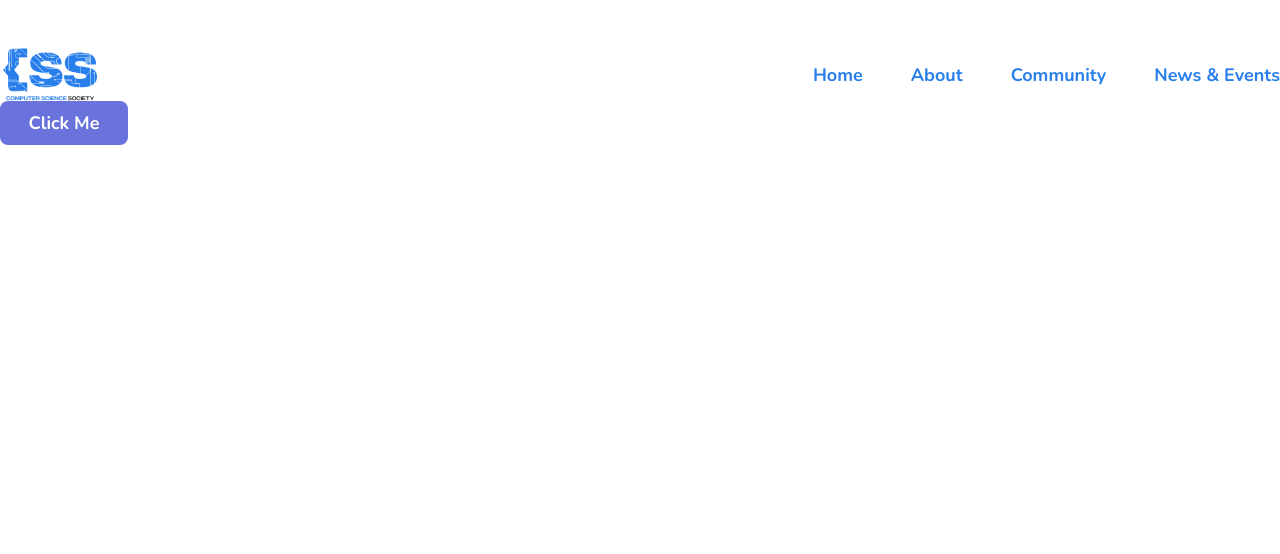
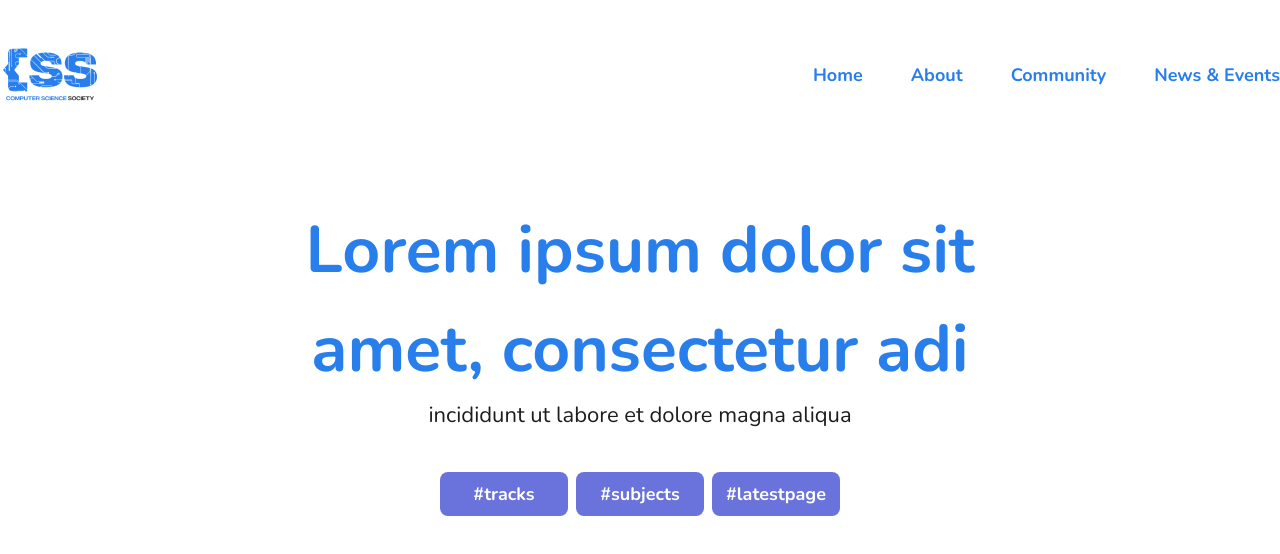
Before and after one commit to neilcasas/final-ustcss, a React (Vite) app: page / in a window 1280 px wide. Shown: the top 554 px of the page. Built offline with nearby package versions, Linux system fonts and the light colour scheme.

Commit message:
Added herocomponent and base sizes

```diff
--- a/package.json
+++ b/package.json
@@ -23,6 +23,8 @@
     "eslint-plugin-react-hooks": "^4.6.0",
     "eslint-plugin-react-refresh": "^0.4.3",
     "postcss": "^8.4.31",
+    "prettier": "^3.0.3",
+    "prettier-plugin-tailwindcss": "^0.5.6",
     "tailwindcss": "^3.3.5",
     "vite": "^4.4.5"
   }
--- a/src/App.jsx
+++ b/src/App.jsx
@@ -1,11 +1,11 @@
-import Button from "./components/Button";
+import Hero from "./components/Hero";
 import Header from "./components/Header";
 
 function App() {
   return (
     <>
       <Header />
-      <Button text="Click Me" />
+      <Hero />
     </>
   );
 }
--- /dev/null
+++ b/src/components/Hero.jsx
@@ -0,0 +1,20 @@
+import React from "react";
+import Button from "./Button";
+
+const Hero = () => {
+  return (
+    <div className="flex flex-col items-center justify-center w-[713px] h-[170px] mx-auto my-48">
+      <div className="text-center">
+        <h2>Lorem ipsum dolor sit amet, consectetur adi</h2>
+        <h6>incididunt ut labore et dolore magna aliqua</h6>
+        <div className="button-container flex space-x-2 items-center justify-center my-10">
+          <Button text="#tracks" />
+          <Button text="#subjects" />
+          <Button text="#latestpage" />
+        </div>
+      </div>
+    </div>
+  );
+};
+
+export default Hero;
--- a/src/index.css
+++ b/src/index.css
@@ -5,3 +5,15 @@
 body {
     font-family: Nunito, sans-serif;
 }
+
+@layer base {
+    h2 {
+      @apply text-h2 text-primary font-extrabold leading-normal;
+    }
+    h3 {
+        @apply text-h3 text-primary font-extrabold;
+    }
+    h6 {
+        @apply text-h6 text-neutralblack font-medium;
+    }
+}
--- a/tailwind.config.js
+++ b/tailwind.config.js
@@ -11,7 +11,19 @@ export default {
         primary: '#287FEB',
         secondary: '#DDEFFF',
         accentpurple:'#6973DB',
-        accentorange: '#D25E00'
+        accentorange: '#D25E00',
+        neutralblack: '#1B1D1F',
+        neutralgray: '#72787F',
+        neutralltgray: '#E8EBED',
+        neutrallight:'#F7F8F9'
+      },
+      fontSize: {
+        h2: '66px',
+        h3: '52px',
+        h4: '37px',
+        h5: '26px',
+        h6: '22px',
+
       }
     },
   },
```
Also changed, not shown: 1 other file (tests, documents, lock files or other folders).
